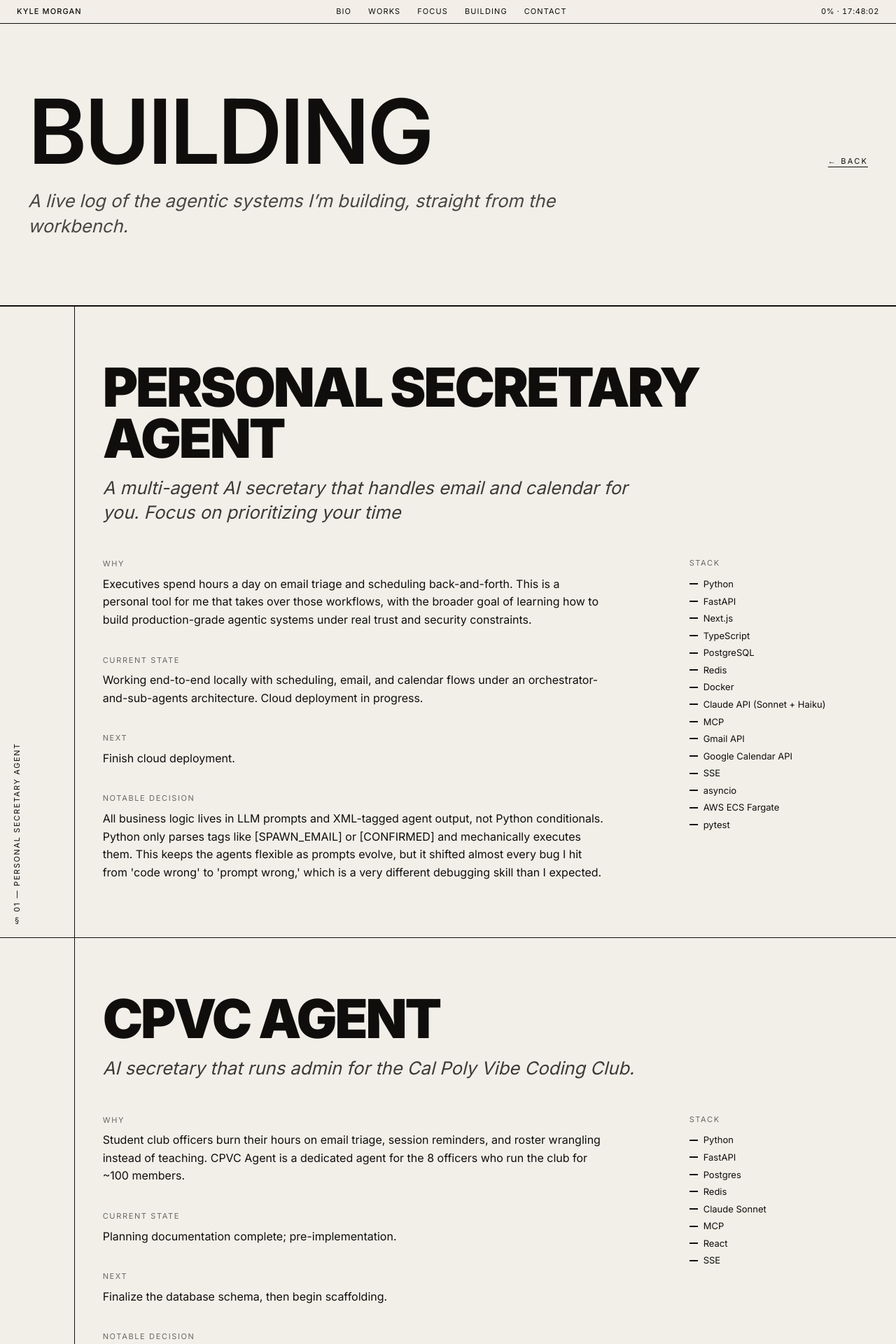
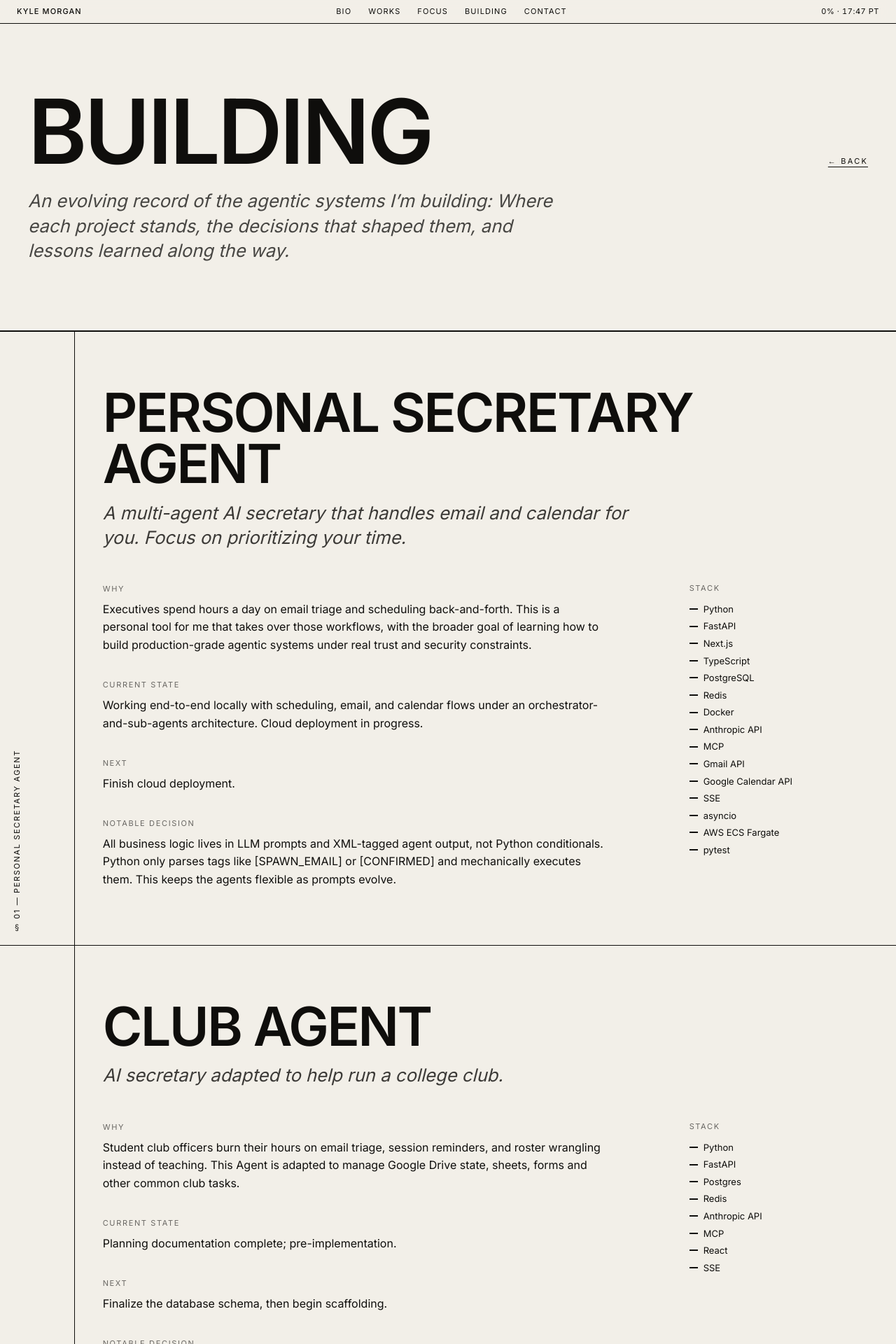
Before and after one commit to kylem148/kyle-morgan.me, a Next.js app: page /building in a window 1280 px wide. Shown: the top 1920 px of the page at 70% size. Built offline with nearby package versions, Linux system fonts and the light colour scheme.

Commit message:
feat: update build project information

```diff
--- a/src/app/building/BuildingPage.tsx
+++ b/src/app/building/BuildingPage.tsx
@@ -16,6 +16,7 @@ export default function BuildingPage() {
     <div className="min-h-screen bg-[#f2efe8] text-[#0f0e0c] font-sans">
       <Header progress={progress} clock={clock} />
 
+      <main>
       <section className="border-b border-[#0f0e0c] px-6 md:px-10 py-16 md:py-24">
         <div className="flex items-baseline justify-between gap-6">
           <h1 className="font-semibold uppercase tracking-[-0.03em] leading-[0.9] text-[clamp(56px,10vw,140px)]">
@@ -29,14 +30,16 @@ export default function BuildingPage() {
           </Link>
         </div>
         <p className="mt-6 max-w-3xl text-[clamp(18px,2vw,26px)] italic leading-[1.4] opacity-75">
-          A live log of the agentic systems I&rsquo;m building, straight from
-          the workbench.
+          An evolving record of the agentic systems I&rsquo;m building: Where each
+          project stands, the decisions that shaped them, and lessons learned along
+          the way.
         </p>
       </section>
 
       {BUILDING_PROJECTS.map((p, i) => (
         <BuildingProject key={p.id} project={p} index={i} />
       ))}
+      </main>
 
       <Footer />
     </div>
--- a/src/app/components/layout/Header.tsx
+++ b/src/app/components/layout/Header.tsx
@@ -32,7 +32,7 @@ export default function Header({ progress, clock }: Props) {
         ))}
       </nav>
       <span className="hidden md:inline tabular-nums tracking-[0.05em]">
-        {(progress * 100).toFixed(0)}% · {clock || "—"}
+        {(progress * 100).toFixed(0)}% · {clock ? `${clock} PT` : "—"}
       </span>
       <MobileNav />
     </header>
--- a/src/app/components/sections/BuildingProject.tsx
+++ b/src/app/components/sections/BuildingProject.tsx
@@ -15,7 +15,7 @@ export default function BuildingProject({ project, index }: Props) {
     <section className="grid grid-cols-12 border-t border-[#0f0e0c] bg-[#f2efe8]">
       <SectionRail label={label} />
       <div className="col-span-11 px-6 md:px-10 py-14 md:py-20">
-        <h2 className="font-black uppercase tracking-[-0.04em] leading-[0.95] text-[clamp(40px,6vw,80px)]">
+        <h2 className="font-semibold uppercase tracking-[-0.03em] leading-[0.95] text-[clamp(40px,6vw,80px)]">
           {project.name}
         </h2>
         <p className="mt-4 max-w-3xl text-[clamp(18px,2vw,26px)] italic leading-[1.35] opacity-80">
--- a/src/content/building-projects.ts
+++ b/src/content/building-projects.ts
@@ -1,5 +1,3 @@
-
-
 export type BuildingProject = {
   id: string;
   name: string;
@@ -22,7 +20,7 @@ export const BUILDING_PROJECTS: BuildingProject[] = [
     id: "secretary",
     name: "Personal Secretary Agent",
     tagline:
-      "A multi-agent AI secretary that handles email and calendar for you. Focus on prioritizing your time",
+      "A multi-agent AI secretary that handles email and calendar for you. Focus on prioritizing your time.",
     why: "Executives spend hours a day on email triage and scheduling back-and-forth. This is a personal tool for me that takes over those workflows, with the broader goal of learning how to build production-grade agentic systems under real trust and security constraints.",
     currentState:
       "Working end-to-end locally with scheduling, email, and calendar flows under an orchestrator-and-sub-agents architecture. Cloud deployment in progress.",
@@ -35,7 +33,7 @@ export const BUILDING_PROJECTS: BuildingProject[] = [
       "PostgreSQL",
       "Redis",
       "Docker",
-      "Claude API (Sonnet + Haiku)",
+      "Anthropic API",
       "MCP",
       "Gmail API",
       "Google Calendar API",
@@ -45,15 +43,14 @@ export const BUILDING_PROJECTS: BuildingProject[] = [
       "pytest",
     ],
     notableDecision:
-      "All business logic lives in LLM prompts and XML-tagged agent output, not Python conditionals. Python only parses tags like [SPAWN_EMAIL] or [CONFIRMED] and mechanically executes them. This keeps the agents flexible as prompts evolve, but it shifted almost every bug I hit from 'code wrong' to 'prompt wrong,' which is a very different debugging skill than I expected.",
+      "All business logic lives in LLM prompts and XML-tagged agent output, not Python conditionals. Python only parses tags like [SPAWN_EMAIL] or [CONFIRMED] and mechanically executes them. This keeps the agents flexible as prompts evolve.",
     links: {},
   },
   {
     id: "cpvc",
-    name: "CPVC Agent",
-    tagline:
-      "AI secretary that runs admin for the Cal Poly Vibe Coding Club.",
-    why: "Student club officers burn their hours on email triage, session reminders, and roster wrangling instead of teaching. CPVC Agent is a dedicated agent for the 8 officers who run the club for ~100 members.",
+    name: "Club Agent",
+    tagline: "AI secretary adapted to help run a college club.",
+    why: "Student club officers burn their hours on email triage, session reminders, and roster wrangling instead of teaching. This Agent is adapted to manage Google Drive state, sheets, forms and other common club tasks.",
     currentState: "Planning documentation complete; pre-implementation.",
     next: "Finalize the database schema, then begin scaffolding.",
     stack: [
@@ -61,13 +58,13 @@ export const BUILDING_PROJECTS: BuildingProject[] = [
       "FastAPI",
       "Postgres",
       "Redis",
-      "Claude Sonnet",
+      "Anthropic API",
       "MCP",
       "React",
       "SSE",
     ],
     notableDecision:
-      "This is a direct extension of my earlier Secretary Agent project. Rather than starting from scratch, CPVC forks proven pieces from Secretary (BaseAgent, orchestrator loop, Action Checker, SSE streaming, session memory, DB patterns) and rebuilds the product surface on top. The lesson: when the hard parts of an agent already work in one codebase, copy the infrastructure and iterate on the product, don't rewrite the plumbing.",
+      "Direct extension of my earlier Secretary Agent project. Rather than starting from scratch, this project forks proven pieces from Secretary (BaseAgent, orchestrator loop, Action Checker, SSE streaming, session memory, DB patterns) and rebuilds the product surface on top.",
     links: {},
   },
   {
@@ -75,7 +72,7 @@ export const BUILDING_PROJECTS: BuildingProject[] = [
     name: "Ledger",
     tagline:
       "Personal background agent that keeps my academic state coherent across Canvas, Notion, and Calendar.",
-    why: "Ive sparesed out into usin Notion, Caldner, and Canvas to be able to mange my hw. the official assignments, a handful of Notion documents are where I actually write down my homework and plan out my day, and my calendar is what I check to know where I need to be. The problem is that none of these systems know about each other, so assignments posted on Canvas never make it into my homework notes, things I plan for the day in Notion never land on the calendar, and due dates quietly slip past me. Keeping all of that in sync by hand is the exact step where my homework tracking and daily planning fall apart. Ledger is a background agent that manages the state across those systems for me, so the documents I already rely on stay current without me having to babysit them.",
+    why: "I currently have multiple Notion docs that need to be updated when new homework comes in (e.g. a overall homework tracker document and day plans often both containing new homework). This agent solves that problem through constantly watching Canvas, auto-managing state of Notion documents, then applying them to a calendar. All automatically in the background.",
     currentState:
       "Planning documentation complete; repo scaffolded, pre-implementation.",
     next: "Scaffold the Canvas MCP package and its module stubs.",
@@ -91,6 +88,9 @@ export const BUILDING_PROJECTS: BuildingProject[] = [
       "pytest",
       "AWS Fargate",
     ],
+    notableDecision:
+      "A different type of agent than above. No user interface, solely background scripts. This means security is heightened compared to before due to being a completely automatic system.",
+
     links: {},
   },
 ];
--- a/src/lib/useClock.ts
+++ b/src/lib/useClock.ts
@@ -3,7 +3,7 @@
 import { useEffect, useState } from "react";
 
 /**
- * Returns a 24-hour HH:MM:SS clock string for the given IANA timezone.
+ * Returns a 24-hour HH:MM clock string for the given IANA timezone.
  * Empty string until the first tick so server/client HTML matches.
  */
 export function useClock(timeZone = "America/Los_Angeles") {
@@ -13,11 +13,13 @@ export function useClock(timeZone = "America/Los_Angeles") {
       setClock(
         new Date().toLocaleTimeString("en-US", {
           hour12: false,
+          hour: "2-digit",
+          minute: "2-digit",
           timeZone,
         }),
       );
     tick();
-    const id = window.setInterval(tick, 1000);
+    const id = window.setInterval(tick, 30_000);
     return () => window.clearInterval(id);
   }, [timeZone]);
   return clock;
```
